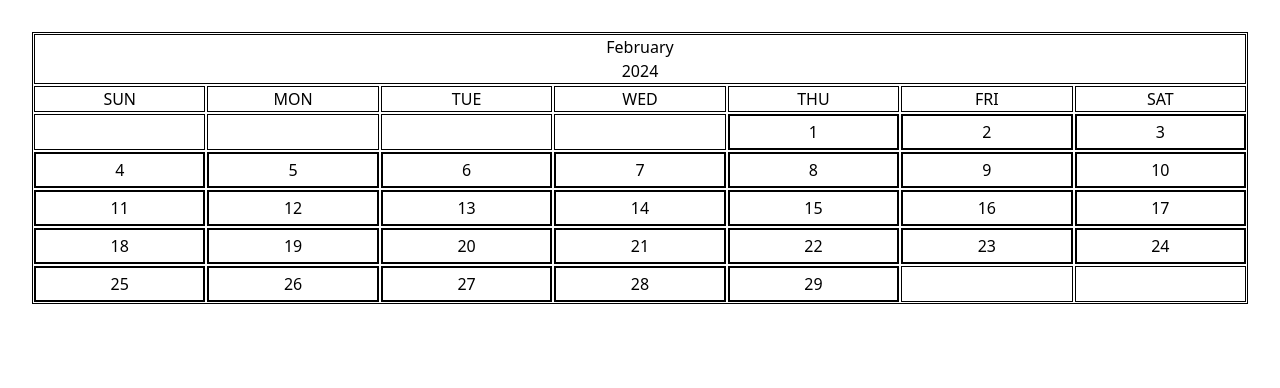
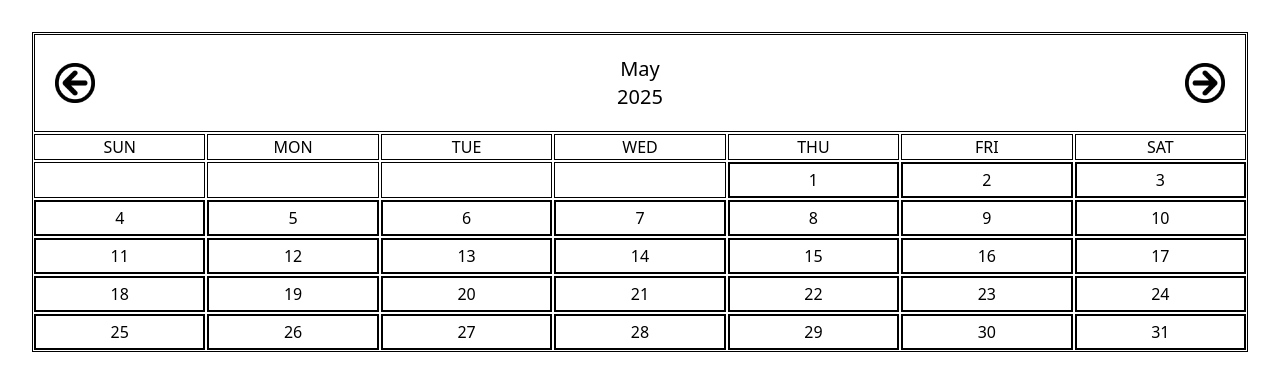
Before and after one commit to bmarchena/film-trax, a React (Vite) app: page / in a window 1280 px wide. Shown: the top 388 px of the page. Built offline with nearby package versions, Linux system fonts and the light colour scheme.

Commit message:
Add arrows to calendar to move between months

```diff
--- a/src/App.tsx
+++ b/src/App.tsx
@@ -1,8 +1,13 @@
+import { useState } from "react";
 import "./App.css";
 import Calendar from "./components/Calendar";
 
 function App() {
-	return <Calendar year={2024} month={1} />;
+	const date = new Date();
+	console.log("date", date);
+	const [month, setMonth] = useState(date.getMonth());
+
+	return <Calendar year={2025} month={month} setMonth={setMonth} />;
 }
 
 export default App;
--- a/src/components/Calendar.tsx
+++ b/src/components/Calendar.tsx
@@ -4,9 +4,10 @@ import { generateDayCells } from "../utils/calendarUtils";
 interface CalendarProps {
 	year: number;
 	month: number;
+	setMonth: (month: number) => void;
 }
 
-const Calendar = ({ year, month }: CalendarProps) => {
+const Calendar = ({ year, month, setMonth }: CalendarProps) => {
 	const date = new Date(year, month);
 
 	const weekdayColumns = Object.keys(weekdays).map((weekday) => {
@@ -23,9 +24,21 @@ const Calendar = ({ year, month }: CalendarProps) => {
 
 	return (
 		<div className="grid grid-cols-7 border-1">
-			<span className="border-1 col-span-full m-0.25">
-				{monthName} <br /> {year}
-			</span>
+			<div className="border-1 grid grid-cols-3 col-span-full m-0.25 p-5">
+				<img
+					src="/src/assets/left-arrow.png"
+					className="justify-self-start self-center max-w-10 hover:cursor-pointer hover:text-amber-300"
+					onClick={() => setMonth(month - 1)}
+				/>
+				<div className="text-xl">
+					{monthName} <br /> {year}
+				</div>
+				<img
+					src="/src/assets/right-arrow.png"
+					className="justify-self-end self-center max-w-10 hover:cursor-pointer hover:text-amber-300"
+					onClick={() => setMonth(month + 1)}
+				/>
+			</div>
 			{weekdayColumns}
 			{dayCells}
 		</div>
--- a/src/components/DayCell.tsx
+++ b/src/components/DayCell.tsx
@@ -9,7 +9,7 @@ const DayCell = ({ day }: DayCellProps) => {
 
 	return (
 		<div
-			className="border-1 m-0.25 hover:cursor-pointer hover:text-amber-700"
+			className="border-1 m-0.25 hover:cursor-pointer hover:text-amber-300"
 			onClick={clickHandler}
 		>
 			<div className="border-1 p-1">{day + 1}</div>
```
Also changed, not shown: src/assets/left-arrow.png (added), src/assets/right-arrow.png (added).
